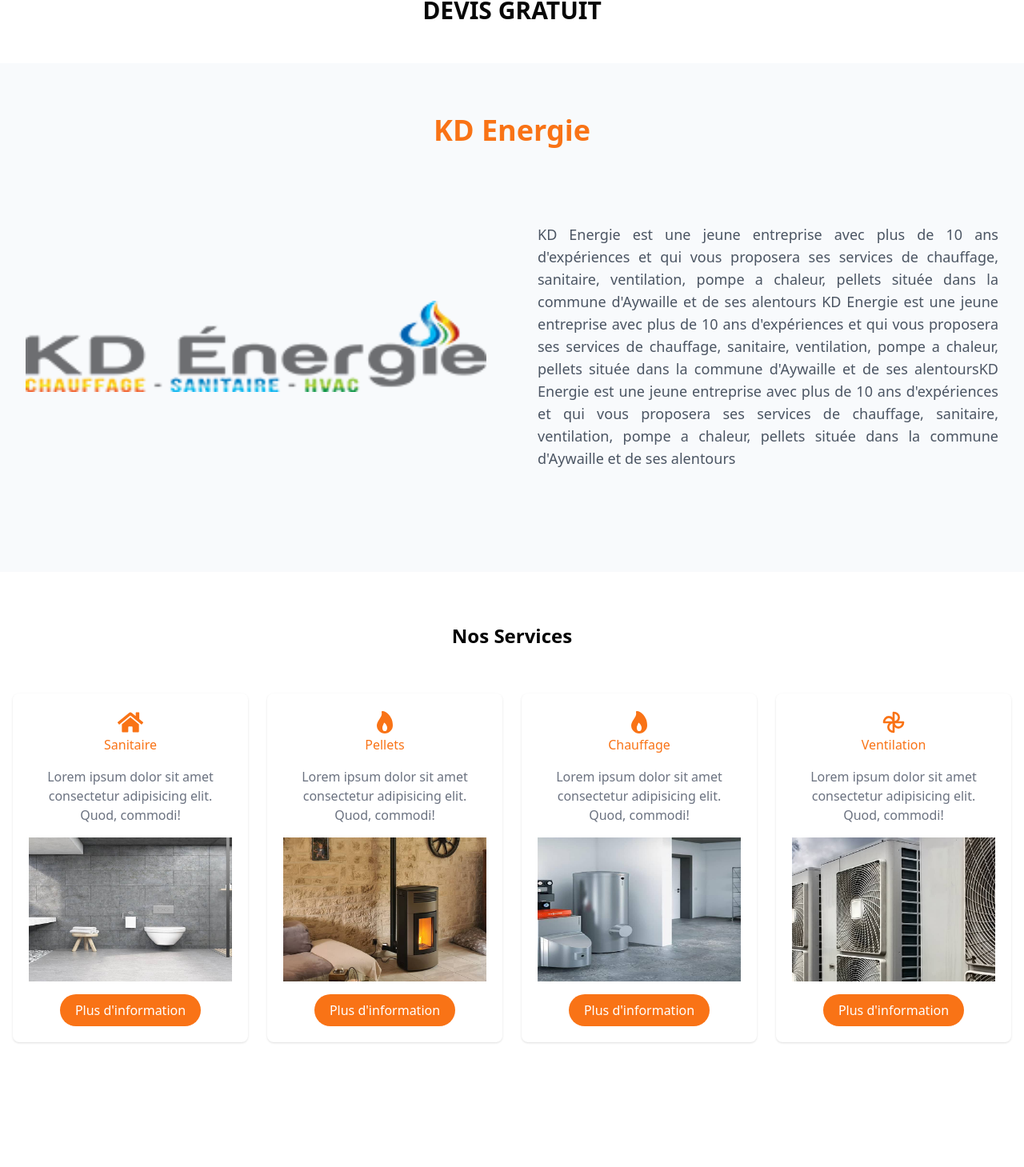
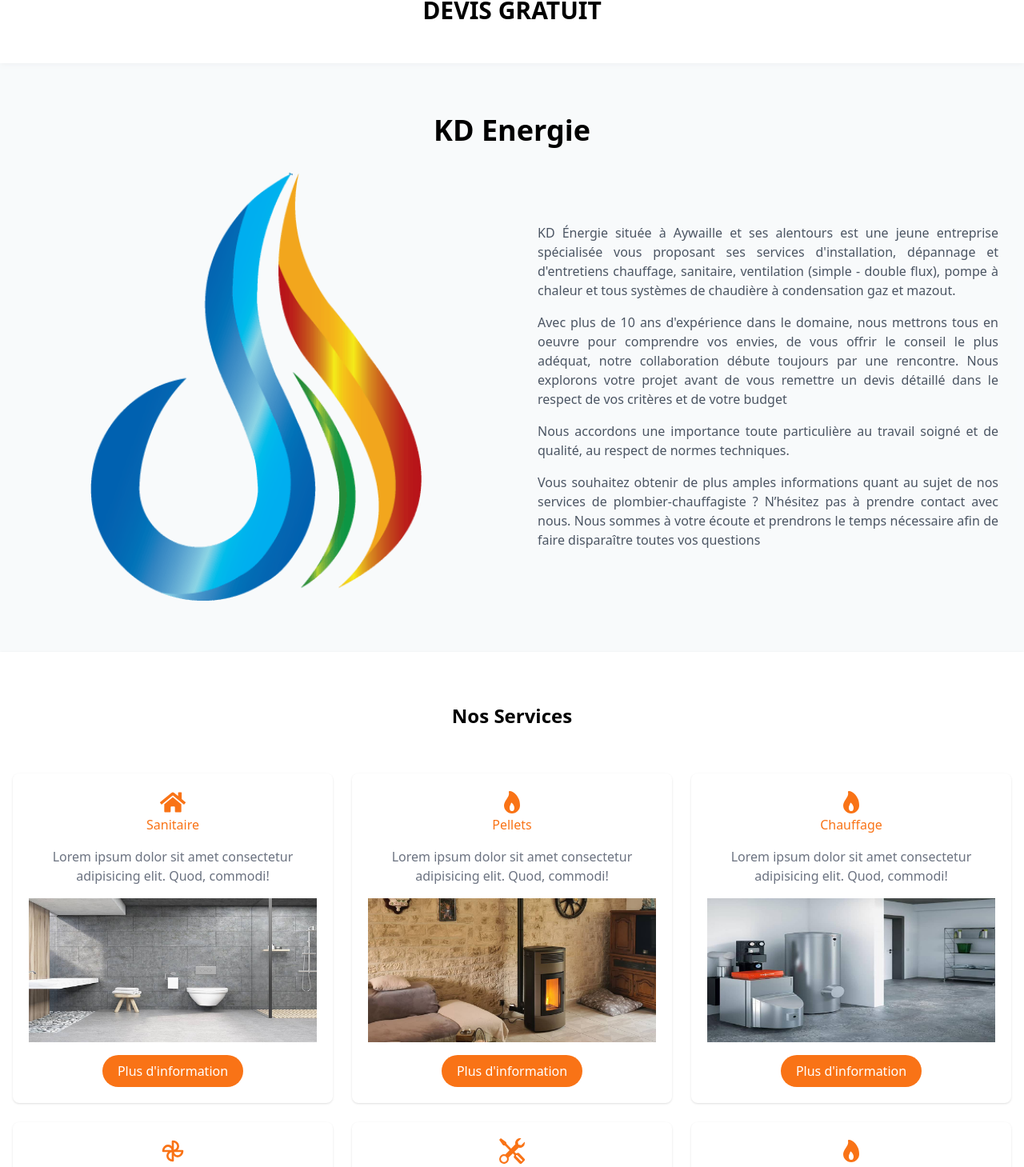
Before and after one commit to Soso-C/Kevin-Energie-Belgique, a Next.js app: page / in a window 1280 px wide. Shown: the part 673-2132 px from the top of the page at 80% size. Before the commit the page ends 2016 px from the top, so only its background shows below. Built offline with nearby package versions, Linux system fonts and the light colour scheme.

Commit message:
update add section entretiens + pump

```diff
--- a/components/main/devisgratuit/DevisGratuit.js
+++ b/components/main/devisgratuit/DevisGratuit.js
@@ -5,7 +5,7 @@ export default function DevisGratuit() {
   return (
     <div className="flex justify-center items-center p-12 bg-white shadow-md">
       <Link href={"/contact"}>
-        <h2 className="text-center text-3xl font-bold animate-pulse ">
+        <h2 className="text-center text-3xl font-bold animate-pulse">
           DEVIS GRATUIT
         </h2>
       </Link>
--- a/components/main/presentation/Presentation.js
+++ b/components/main/presentation/Presentation.js
@@ -3,19 +3,19 @@ import React from "react";
 
 export default function Presentation() {
   return (
-    <section className="bg-slate-50">
+    <section className="bg-slate-50/80">
       <div className="mx-auto max-w-screen-xl px-4 py-10 sm:px-6 sm:py-16 lg:px-8">
         <div className="">
-          <h2 className="text-3xl font-semibold sm:text-4xl text-center w-full text-orange-500">
+          <h2 className="text-3xl font-bold sm:text-4xl text-center w-full">
             KD Energie
           </h2>
         </div>
 
-        <div className="mt-8 grid grid-cols-1 gap-8 lg:grid-cols-2 lg:gap-16">
-          <div className="relative h-60 overflow-hidden sm:h-80 lg:h-full">
+        <div className="mt-8 grid grid-cols-1 gap-8 md:grid-cols-2 lg:gap-16">
+          <div className="relative h-60 overflow-hidden lg:h-full">
             <Image
               alt="Party"
-              src="/test_site_1.png"
+              src="/flamme.png"
               layout="fill"
               objectFit="contain"
             />
@@ -23,19 +23,31 @@ export default function Presentation() {
 
           <div className="lg:py-16">
             <article className="space-y-4 text-gray-600 ">
-              <p className="text-justify font-medium text-sm md:text-lg">
-                {`
-                KD Energie est une jeune entreprise avec plus de 10 ans
-                d'expériences et qui vous proposera ses services de chauffage,
-                sanitaire, ventilation, pompe a chaleur, pellets située dans la
-                commune d'Aywaille et de ses alentours KD Energie est une jeune
-                entreprise avec plus de 10 ans d'expériences et qui vous
-                proposera ses services de chauffage, sanitaire, ventilation,
-                pompe a chaleur, pellets située dans la commune d'Aywaille et de
-                ses alentoursKD Energie est une jeune entreprise avec plus de 10
-                ans d'expériences et qui vous proposera ses services de
-                chauffage, sanitaire, ventilation, pompe a chaleur, pellets
-                située dans la commune d'Aywaille et de ses alentours`}
+              <p className="text-justify font-medium">
+                KD Énergie située à Aywaille et ses alentours est une jeune
+                entreprise spécialisée vous proposant ses services
+                d'installation, dépannage et d'entretiens chauffage, sanitaire,
+                ventilation (simple - double flux), pompe à chaleur et tous
+                systèmes de chaudière à condensation gaz et mazout.
+              </p>
+              <p className="text-justify font-medium">
+                Avec plus de 10 ans d'expérience dans le domaine, nous mettrons
+                tous en oeuvre pour comprendre vos envies, de vous offrir le
+                conseil le plus adéquat, notre collaboration débute toujours par
+                une rencontre. Nous explorons votre projet avant de vous
+                remettre un devis détaillé dans le respect de vos critères et de
+                votre budget
+              </p>
+              <p className="text-justify font-medium">
+                Nous accordons une importance toute particulière au travail
+                soigné et de qualité, au respect de normes techniques.
+              </p>
+              <p className="text-justify font-medium">
+                Vous souhaitez obtenir de plus amples informations quant au
+                sujet de nos services de plombier-chauffagiste ? N’hésitez pas à
+                prendre contact avec nous. Nous sommes à votre écoute et
+                prendrons le temps nécessaire afin de faire disparaître toutes
+                vos questions
               </p>
             </article>
           </div>
--- a/components/main/sectionServices/SectionServices.js
+++ b/components/main/sectionServices/SectionServices.js
@@ -4,14 +4,15 @@ import React from "react";
 import { FaHome } from "react-icons/fa";
 import { IoFlame } from "react-icons/io5";
 import { TbWindmill } from "react-icons/tb";
+import { BsTools } from "react-icons/bs";
 import SectionItem from "./SectionItem";
 
 export default function SectionServices() {
   return (
-    <section className="bg-white py-10">
+    <section className="bg-white py-10 shadow">
       <div className="max-w-[1400px] mx-auto">
         <h2 className="text-center text-2xl py-6 font-bold">Nos Services</h2>
-        <div className="grid grid-cols-1 md:grid-cols-2 lg:grid-cols-4 w-full justify-center gap-6 px-4 mt-8 ">
+        <div className="grid grid-cols-1 md:grid-cols-2 lg:grid-cols-3 w-full justify-center gap-6 px-4 mt-8 ">
           <SectionItem
             icon={<FaHome className="h-8 w-8" />}
             href="/"
@@ -40,6 +41,20 @@ export default function SectionServices() {
             img={"/slide_ventil.jpg"}
             text="Lorem ipsum dolor sit amet consectetur adipisicing elit. Quod, commodi!"
           />
+          <SectionItem
+            icon={<BsTools className="h-8 w-8" />}
+            href="/"
+            title="Entretien / Dépanage"
+            img={"/entretiens_depannage.jpg"}
+            text="Lorem ipsum dolor sit amet consectetur adipisicing elit. Quod, commodi!"
+          />
+          <SectionItem
+            icon={<IoFlame className="h-8 w-8" />}
+            href="/"
+            title="Pompe à chaleur"
+            img={"/pump.png"}
+            text="Lorem ipsum dolor sit amet consectetur adipisicing elit. Quod, commodi!"
+          />
         </div>
       </div>
     </section>
```
Also changed, not shown: public/entretiens_depannage.jpg (added), public/flamme.png (added).
